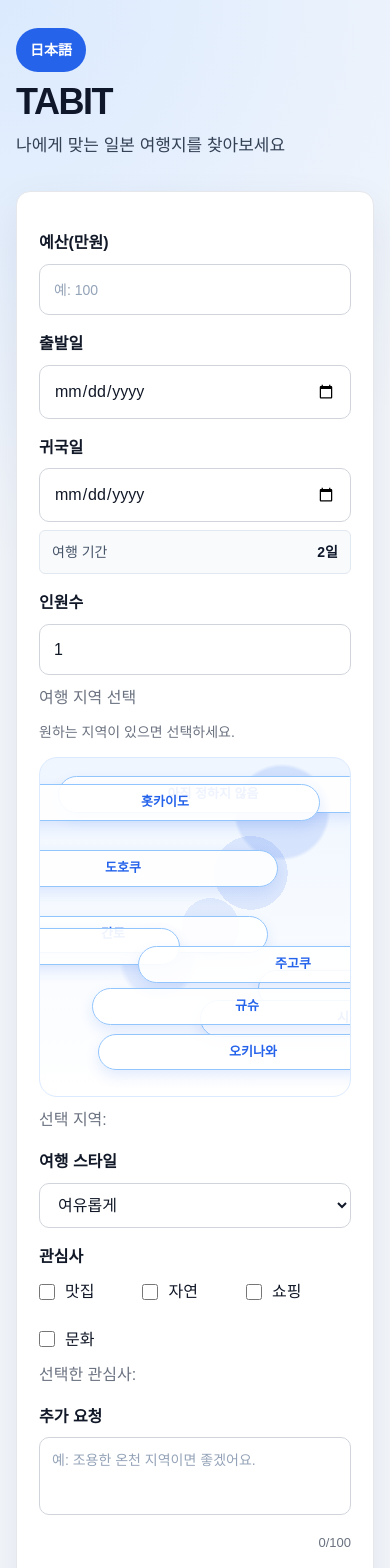
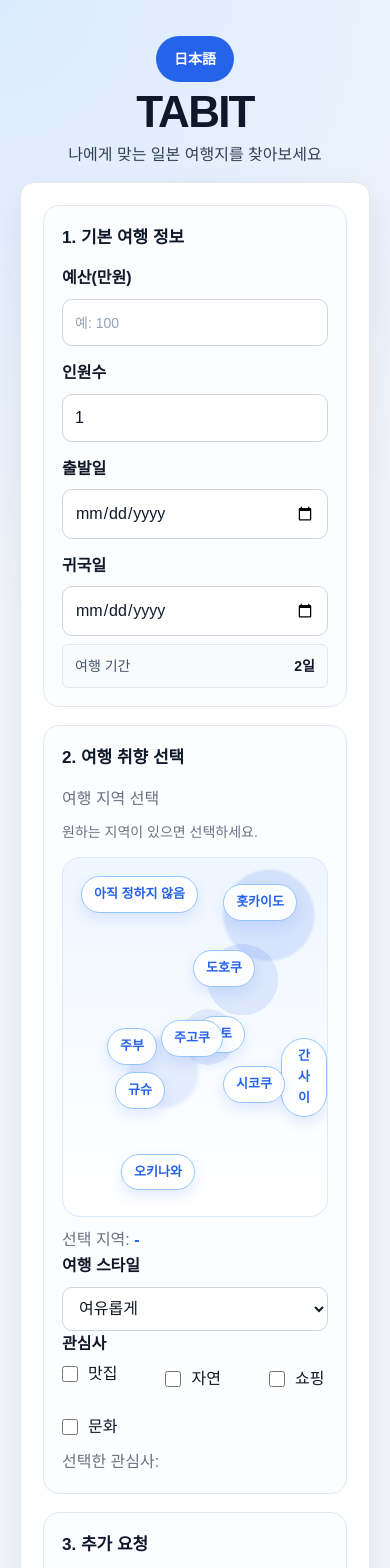
Before and after one commit to KlmY0ngBe0m/TABIT, a Next.js app in the folder frontend/: page / in a window 390 px wide. Shown: the top 1568 px of the page. Built offline with nearby package versions, Linux system fonts and the light colour scheme.

Commit message:
旅行フォームと地域選択UIを改善

```diff
--- a/frontend/src/app/globals.css
+++ b/frontend/src/app/globals.css
@@ -39,32 +39,86 @@ select {
 }
 
 main {
-  width: min(100%, 720px);
+  width: min(100%, 640px);
   margin: 0 auto;
-  padding: 48px 24px 72px;
+  padding: 24px 20px 64px;
 }
 
-h1 {
-  margin-top: 12px;
+.hero {
+  text-align: center;
+  margin-bottom: 14px;
+}
+
+.language-toggle {
+  margin: 0;
+  padding: 9px, 14px;
+  min-height: auto;
+  border-radius: 999px;
+  font-size: 14px;
+}
+
+.hero h1 {
+  margin-top: 8px;
   font-size: 44px;
   line-height: 1;
   letter-spacing: -0.04em;
   color: #0f172a;
 }
 
-main>p {
-  margin-top: 12px;
+.hero p {
+  margin-top: 8px;
   color: #334155;
-  font-size: 17px;
+  font-size: 16px;
 }
 
 .travel-form {
-  margin-top: 32px;
-  padding: 28px;
+  margin-top: 10px;
+  padding: 18px;
   background-color: var(--card);
   border: 1px solid #e5e7eb;
   border-radius: 18px;
   box-shadow: 0 16px 40px rgb(15, 23, 42, 0.08);
+}
+
+.form-section {
+  margin-top: 18px;
+  padding: 18px;
+  background-color: #fbfdff;
+  border: 1px solid #e2e8f0;
+  border-radius: 16px;
+}
+
+.form-section:first-child {
+  margin-top: 0;
+}
+
+.form-section h2 {
+  margin-bottom: 14px;
+  font-size: 17px;
+  color: #0f172a;
+}
+
+.form-section label:first-of-type {
+  margin-top: 0;
+}
+
+.form-grid {
+  display: grid;
+  grid-template-columns: 1fr 1fr;
+  gap: 14px;
+}
+
+.single-field {
+  margin-top: 0px;
+}
+
+.form-field label {
+  margin-top: 0px;
+}
+
+.form-field select,
+.form-field input {
+  min-height: 44px;
 }
 
 label {
@@ -78,7 +132,7 @@ select,
 textarea {
   width: 100%;
   max-width: 100%;
-  padding: 12px 14px;
+  padding: 10px 12px;
   margin-top: 8px;
   border: 1px solid var(--border);
   border-radius: 10px;
@@ -204,13 +258,6 @@ button:active {
   transform: translateY(0);
 }
 
-main>button {
-  margin: 0;
-  padding: 9px 14px;
-  border-radius: 999px;
-  font-size: 14px;
-}
-
 .error-message {
   margin-top: 20px;
   padding: 14px 16px;
@@ -256,7 +303,9 @@ main>button {
 
 @media (max-width: 640px) {
   main {
-    padding: 28px 16px 56px;
+    width: min(100%, 640px);
+    margin: 0 auto;
+    padding: 36px 20px 64px;
   }
 
   h1 {
@@ -276,6 +325,14 @@ main>button {
     border-radius: 14px;
   }
 
+  .form-section {
+    padding: 18px;
+  }
+
+  .form-grid {
+    grid-template-columns: 1fr;
+  }
+
   .condition-toggle-button {
     width: 100%;
   }
@@ -284,7 +341,7 @@ main>button {
     width: 100%;
   }
 
-  main>button {
+  .language-toggle {
     width: auto;
   }
 
@@ -310,6 +367,7 @@ main>button {
   }
 
   .region-button {
+    width: auto;
     padding: 6px 10px;
     font-size: 12px;
   }
@@ -355,13 +413,13 @@ main>button {
   }
 
   .region-kyushu {
-    top: 246px;
-    left: 24px;
+    top: 210px;
+    left: 54px;
   }
 
   .region-okinawa {
-    bottom: 14px;
-    left: 24px;
+    bottom: 42px;
+    left: 58px;
   }
 }
 
@@ -511,7 +569,7 @@ button:disabled:hover {
 
 .region-map {
   position: relative;
-  height: 340px;
+  height: 360px;
   margin-top: 14px;
   overflow: hidden;
   background:
@@ -588,22 +646,22 @@ button:disabled:hover {
 }
 
 .region-kansai {
-  top: 212px;
+  top: 180px;
   left: 218px;
 }
 
 .region-chugoku {
-  top: 188px;
+  top: 162px;
   left: 98px;
 }
 
 .region-shikoku {
-  top: 242px;
+  top: 208px;
   left: 160px;
 }
 
 .region-kyushu {
-  top: 230px;
+  top: 214px;
   left: 52px;
 }
 
--- a/frontend/src/app/page.tsx
+++ b/frontend/src/app/page.tsx
@@ -224,15 +224,18 @@ export default function Home() {
 
   return (
     <main>
+      <header className="hero">
         <button
           type="button"
+          className="language-toggle"
           onClick={() => setLanguage(language === "ko" ? "ja" : "ko")}
         >
           {language === "ko" ? "日本語" : "한국어"}
         </button>
+
         <h1>TABIT</h1>
-
         <p>{text.description}</p>
+      </header>
 
       <TravelForm
         language={language}
--- a/frontend/src/components/RegionSelector.tsx
+++ b/frontend/src/components/RegionSelector.tsx
@@ -41,7 +41,13 @@ export default function RegionSelector({
                         type="button"
                         className={`region-button region-${region} ${selectedRegion === region ? "selected" : ""
                             }`}
-                        onClick={() => setSelectedRegion(region)}
+                        onClick={() => {
+                            if (selectedRegion === region) {
+                                setSelectedRegion("");
+                            } else {
+                                setSelectedRegion(region);
+                            }
+                        }}
                     >
                         {regionLabels[region]}
                     </button>
@@ -49,7 +55,8 @@ export default function RegionSelector({
             </div>
 
             <p className="selected-region">
-                {selectedTitle}: <strong>{regionLabels[selectedRegion]}</strong>
+                {selectedTitle}:{" "}
+                <strong>{selectedRegion === "" ? "-" : regionLabels[selectedRegion]}</strong>
             </p>
         </section>
     );
--- a/frontend/src/components/TravelForm.tsx
+++ b/frontend/src/components/TravelForm.tsx
@@ -58,6 +58,11 @@ export default function TravelForm({
 
   return (
     <section className="travel-form">
+      <div className="form-section">
+        <h2>1. 기본 여행 정보</h2>
+
+        <div className="form-grid">
+          <div className="form-field">
             <label htmlFor="budget">
               {text.budget}
             </label>
@@ -68,35 +73,9 @@ export default function TravelForm({
               value={budget}
               onChange={(event) => setBudget(event.target.value)}
             />
-
-      <label htmlFor="start-date">
-        {language === "ko" ? "출발일" : "出発日"}
-      </label>
-      <input
-        id="start-date"
-        type="date"
-        value={startDate}
-        onChange={(event) => setStartDate(event.target.value)}
-      />
-
-      <label htmlFor="end-date">
-        {language === "ko" ? "귀국일" : "帰国日"}
-      </label>
-      <input
-        id="end-date"
-        type="date"
-        value={endDate}
-        onChange={(event) => setEndDate(event.target.value)}
-      />
-
-      <div className="readonly-field">
-        <span>{text.days}</span>
-        <strong>
-          {days}
-          {text.dayUnit}
-        </strong>
           </div>
 
+          <div className="form-field">
             <label htmlFor="people-count">{text.peopleCount}</label>
             <input
               id="people-count"
@@ -107,6 +86,44 @@ export default function TravelForm({
               onChange={(event) => setPeopleCount(event.target.value)}
               placeholder={text.peopleCountPlaceholder}
             />
+          </div>
+
+          <div className="form-field">
+            <label htmlFor="start-date">
+              {language === "ko" ? "출발일" : "出発日"}
+            </label>
+            <input
+              id="start-date"
+              type="date"
+              value={startDate}
+              onChange={(event) => setStartDate(event.target.value)}
+            />
+          </div>
+
+          <div className="form-field">
+            <label htmlFor="end-date">
+              {language === "ko" ? "귀국일" : "帰国日"}
+            </label>
+            <input
+              id="end-date"
+              type="date"
+              value={endDate}
+              onChange={(event) => setEndDate(event.target.value)}
+            />
+          </div>
+        </div>
+
+        <div className="readonly-field">
+          <span>{text.days}</span>
+          <strong>
+            {days}
+            {text.dayUnit}
+          </strong>
+        </div>
+      </div>
+
+      <div className="form-section">
+        <h2>2. 여행 취향 선택</h2>
 
         <RegionSelector
           selectedRegion={selectedRegion}
@@ -117,8 +134,22 @@ export default function TravelForm({
           setSelectedRegion={setSelectedRegion}
         />
 
+        <div className={Number(peopleCount) >= 2 ? "form-grid" : "single-field"}>
+          <div className="form-field">
+            <label htmlFor="travel-style">{text.travelStyle}</label>
+            <select
+              id="travel-style"
+              value={travelStyle}
+              onChange={(event) => setTravelStyle(event.target.value)}
+            >
+              <option value="relaxed">{text.travelStyleLabels.relaxed}</option>
+              <option value="balanced">{text.travelStyleLabels.balanced}</option>
+              <option value="packed">{text.travelStyleLabels.packed}</option>
+            </select>
+          </div>
+
           {Number(peopleCount) >= 2 && (
-        <>
+            <div className="form-field">
               <label htmlFor="companion">{text.companion}</label>
               <select
                 id="companion"
@@ -129,18 +160,10 @@ export default function TravelForm({
                 <option value="couple">{text.companionLabels.couple}</option>
                 <option value="family">{text.companionLabels.family}</option>
               </select>
-        </>
+            </div>
           )}
-      <label htmlFor="travel-style">{text.travelStyle}</label>
-      <select
-        id="travel-style"
-        value={travelStyle}
-        onChange={(event) => setTravelStyle(event.target.value)}
-      >
-        <option value="relaxed">{text.travelStyleLabels.relaxed}</option>
-        <option value="balanced">{text.travelStyleLabels.balanced}</option>
-        <option value="packed">{text.travelStyleLabels.packed}</option>
-      </select>
+        </div>
+
 
         <InterestSelector
           interests={interests}
@@ -149,6 +172,10 @@ export default function TravelForm({
           title={text.interests}
           selectedTitle={text.selectedInterests}
         />
+      </div>
+
+      <div className="form-section">
+        <h2>3. 추가 요청</h2>
 
         <label htmlFor="extra-request">
           {language === "ko" ? "추가 요청" : "追加リクエスト"}
@@ -196,6 +223,7 @@ export default function TravelForm({
               : "おすすめ作成中..."
             : text.recommendButton}
         </button>
+      </div>
     </section>
   );
 }
```
Lines whose indentation alone changed are shown as unchanged.
